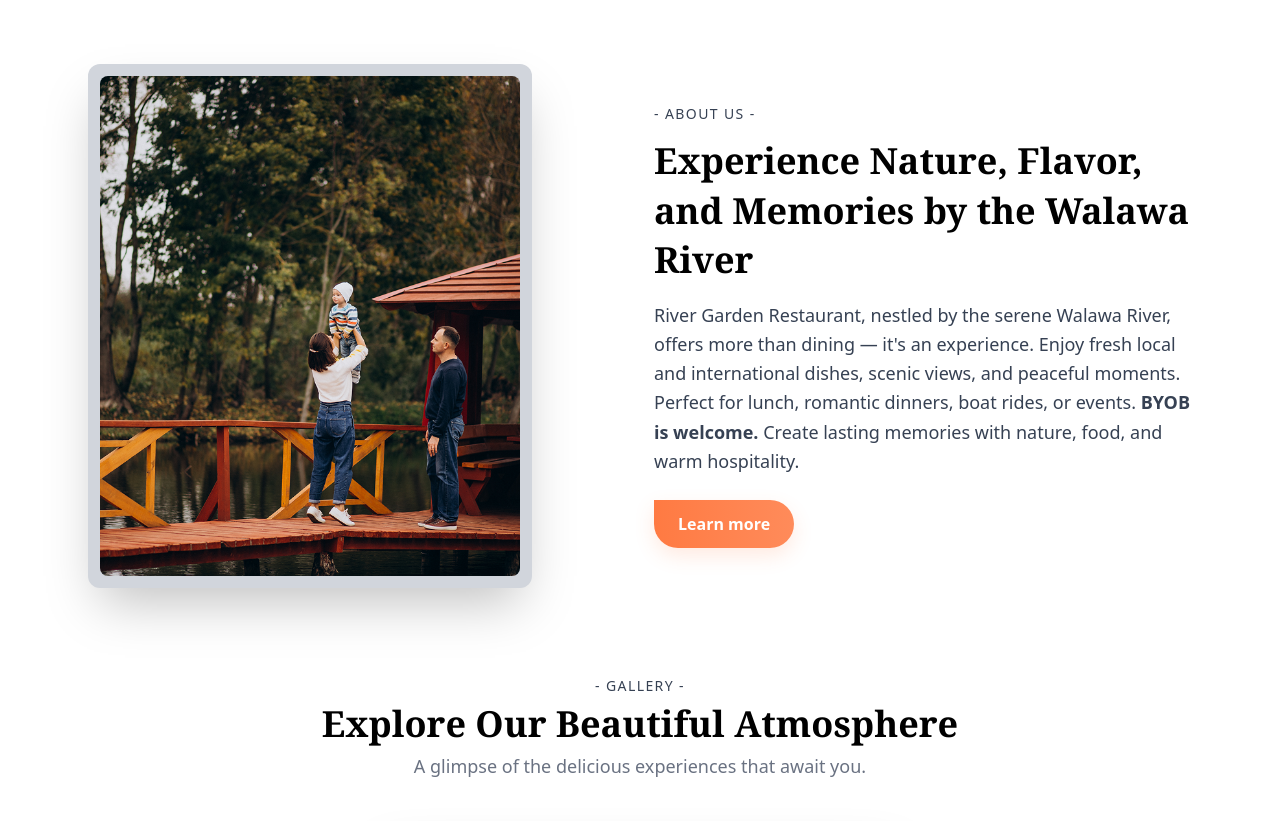
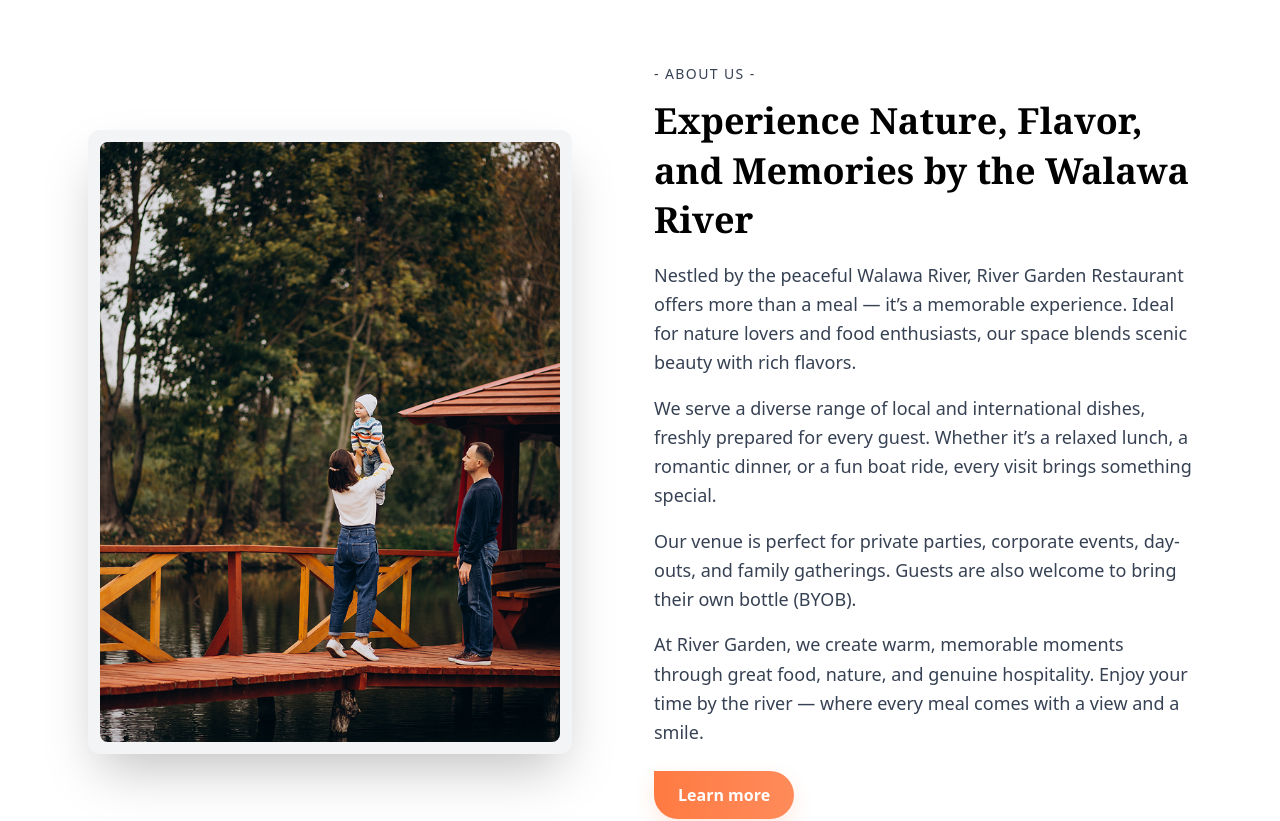
Before and after one commit to ashpavi/River-Garden-Restaurant, a React (Vite) app in the folder river-garden-frontend/: page / in a window 1280 px wide. Shown: the part 1820-2641 px from the top of the page. Built offline with nearby package versions, Linux system fonts and the light colour scheme.

Commit message:
minor update

```diff
--- a/river-garden-frontend/src/components/aboutUs.jsx
+++ b/river-garden-frontend/src/components/aboutUs.jsx
@@ -12,11 +12,11 @@ export default function AboutUS() {
           <div className="flex justify-center md:justify-start">
             <div className="relative">
               {/* white frame */}
-              <div className="rounded-xl bg-gray-300 shadow-2xl  p-3">
+              <div className="rounded-xl bg-gray-100 shadow-2xl p-3">
                 <img
                   src="/images/aboutUs.png"
                   alt="River garden about"
-                  className="w-[300px] md:w-[360px] lg:w-[420px] h-[400px] md:h-[450px] lg:h-[500px] object-cover rounded-lg"
+                  className="w-[300px] md:w-[400px] lg:w-[460px] h-[450px] md:h-[550px] lg:h-[600px] object-cover rounded-lg"
                 />
               </div>
 
@@ -33,14 +33,28 @@ export default function AboutUS() {
               Experience Nature, Flavor, and Memories by the Walawa River
             </h2>
 
-            <p className="text-gray-700 text-base md:text-lg leading-relaxed mb-6 max-w-[60ch]">
-              River Garden Restaurant, nestled by the serene Walawa River,
-              offers more than dining — it's an experience. Enjoy fresh local
-              and international dishes, scenic views, and peaceful moments.
-              Perfect for lunch, romantic dinners, boat rides, or events.{' '}
-              <strong>BYOB is welcome.</strong> Create lasting memories with
-              nature, food, and warm hospitality.
-            </p>
+            {/* Provided copy split into readable paragraphs */}
+            <div className="text-gray-700 text-base md:text-lg leading-relaxed mb-6 max-w-[60ch]">
+              <p className="mb-4">
+                Nestled by the peaceful Walawa River, River Garden Restaurant offers more than a meal — it’s a memorable experience.
+                Ideal for nature lovers and food enthusiasts, our space blends scenic beauty with rich flavors.
+              </p>
+
+              <p className="mb-4">
+                We serve a diverse range of local and international dishes, freshly prepared for every guest.
+                Whether it’s a relaxed lunch, a romantic dinner, or a fun boat ride, every visit brings something special.
+              </p>
+
+              <p className="mb-4">
+                Our venue is perfect for private parties, corporate events, day-outs, and family gatherings.
+                Guests are also welcome to bring their own bottle (BYOB).
+              </p>
+
+              <p>
+                At River Garden, we create warm, memorable moments through great food, nature, and genuine hospitality.
+                Enjoy your time by the river — where every meal comes with a view and a smile.
+              </p>
+            </div>
 
             <div>
               <Button type="primary" className="px-6 py-3">
```
